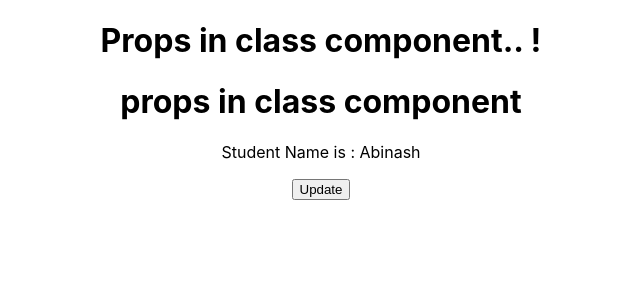
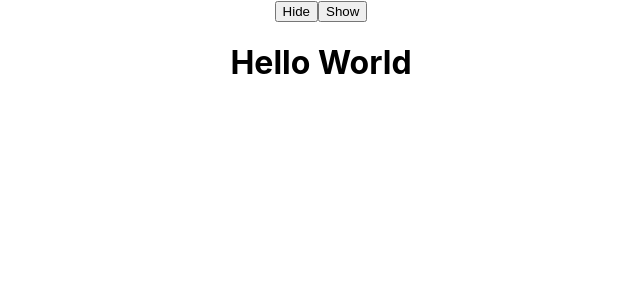
Before and after one commit to abinash0013/learning-ReactJs, a React (Create React App) app: page / in a window 1280 px wide. Shown: the top 300 px of the page, without its empty margins (319-959 px from the left). Built offline with nearby package versions, Linux system fonts and the light colour scheme.

Commit message:
hide and show button

```diff
--- a/src/App.js
+++ b/src/App.js
@@ -5,30 +5,42 @@
 // import User from "./User";
 import Student from "./Student";
 
+// Hide and show //
+function App() {
+    const [status, setStatus] = useState(true);
+    return (
+        <div className="App">
+            <button onClick={() => setStatus(false)}>Hide</button>
+            <button onClick={() => setStatus(true)}>Show</button>
+            {status ? <h1>Hello World</h1> : null}
+        </div>
+    );
+}
+
 // props in class component //
-class App extends React.Component {
-    constructor() {
-        super();
-        this.state = {
-            name: "Abinash",
-        };
-        console.log("dadsfa");
-    }
-    render() {
-        return (
-            <div className="App">
-                <h1>Props in class component.. !</h1>
-                <Student name={this.state.name} />
-                {/* props always change on sender not by receiver */}
-                <button
-                    onClick={() => this.setState({ name: "Abinash Sonar" })}
-                >
-                    Update
-                </button>
-            </div>
-        );
-    }
-}
+// class App extends React.Component {
+//     constructor() {
+//         super();
+//         this.state = {
+//             name: "Abinash",
+//         };
+//         console.log("dadsfa");
+//     }
+//     render() {
+//         return (
+//             <div className="App">
+//                 <h1>Props in class component.. !</h1>
+//                 <Student name={this.state.name} />
+//                 {/* props always change on sender not by receiver */}
+//                 <button
+//                     onClick={() => this.setState({ name: "Abinash Sonar" })}
+//                 >
+//                     Update
+//                 </button>
+//             </div>
+//         );
+//     }
+// }
 
 // Props in function component //
 // function App() {
```
